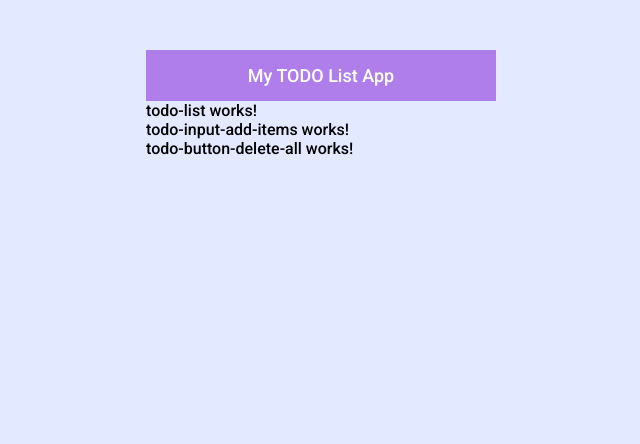
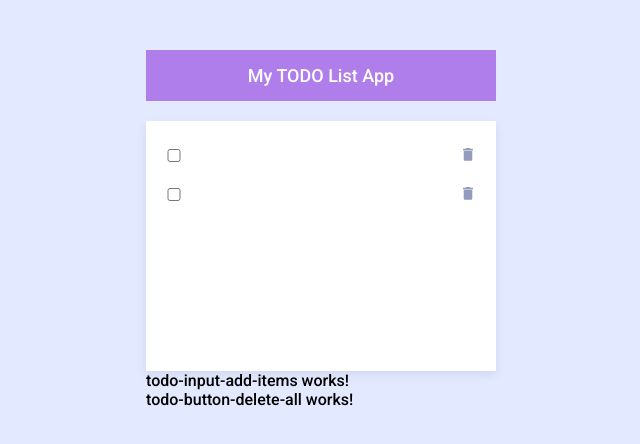
Before and after one commit to DevCaioSouza/app-todo-angular, an Angular app: page / in a window 1280 px wide. Shown: the top 444 px of the page, without its empty margins (319-959 px from the left). Built offline with nearby package versions, Linux system fonts and the light colour scheme.

Commit message:
added list base inputs

```diff
--- a/src/app/modules/home/components/todo-list/todo-list.component.html
+++ b/src/app/modules/home/components/todo-list/todo-list.component.html
@@ -1,3 +1,26 @@
-<p>todo-list works!</p>
+<section>
+
+  <ul>
+    <li>
+      <input type="checkbox">
+      <input type="text">
+
+      <button>
+        <img src="./../../../../../assets/icons/icon-trash.svg" alt="">
+      </button>
+    </li>
+
+    <li>
+      <input type="checkbox">
+      <input type="text" class="checked">
+
+      <button>
+        <img src="./../../../../../assets/icons/icon-trash.svg" alt="">
+      </button>
+    </li>
+  </ul>
+
+</section>
+
 <app-todo-input-add-items></app-todo-input-add-items>
 <app-todo-button-delete-all></app-todo-button-delete-all>
--- a/src/app/modules/home/components/todo-list/todo-list.component.scss
+++ b/src/app/modules/home/components/todo-list/todo-list.component.scss
@@ -0,0 +1,52 @@
+@import '../../../../../dist/scss/variables.scss';
+
+section{
+  width: 100%;
+  min-height: 250px;
+
+  background: $secondary-background-color;
+  box-shadow: 0px 4px 10px rgba(0, 0, 0, 0.08);
+
+  margin-top: 20px;
+
+  &.loading{
+    background-image: url("../../../../../assets/img/bg-task.png");
+    background-repeat: no-repeat;
+    background-position: center 30px;
+  }
+
+  ul{
+    padding: 20px;
+
+    li{
+      display: flex;
+      justify-content: space-between;
+      align-items: center;
+
+      margin-bottom: 10px;
+
+      input{
+        &[type="checkbox"]{
+          width: 5%;
+        }
+        &[type="text"]{
+          width: 80%;
+          padding: 5px 10px;
+          border: none;
+
+          font-size: 16px;
+          color: $primary-text-color;
+          &.checked{
+            text-decoration: line-through;
+          }
+        }
+      }
+
+      button{
+        width: 5%;
+        background: none;
+        border: none;
+      }
+    }
+  }
+}
```
Also changed, not shown: src/assets/icons/icon-trash.svg (added), src/assets/img/bg-task.png (added).
